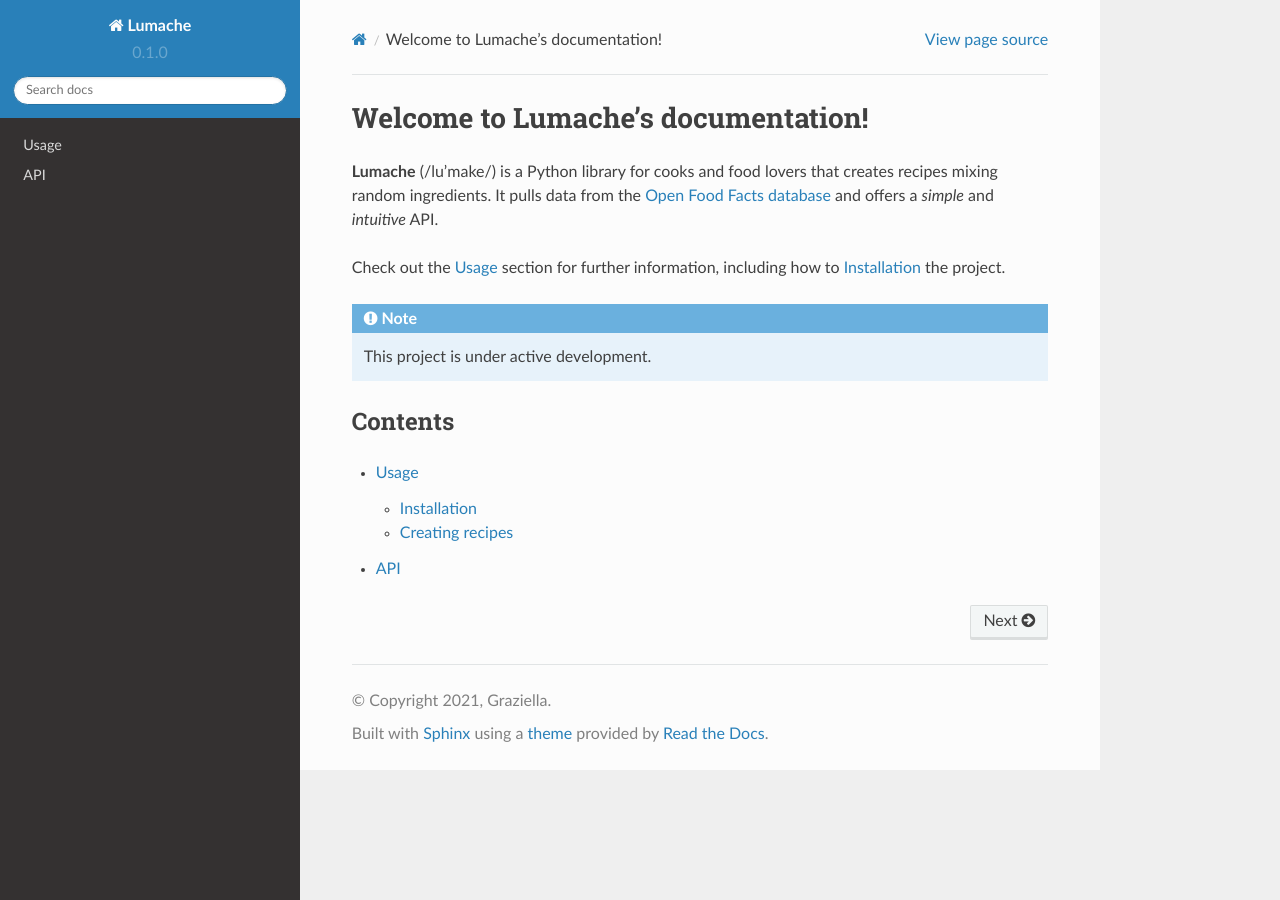
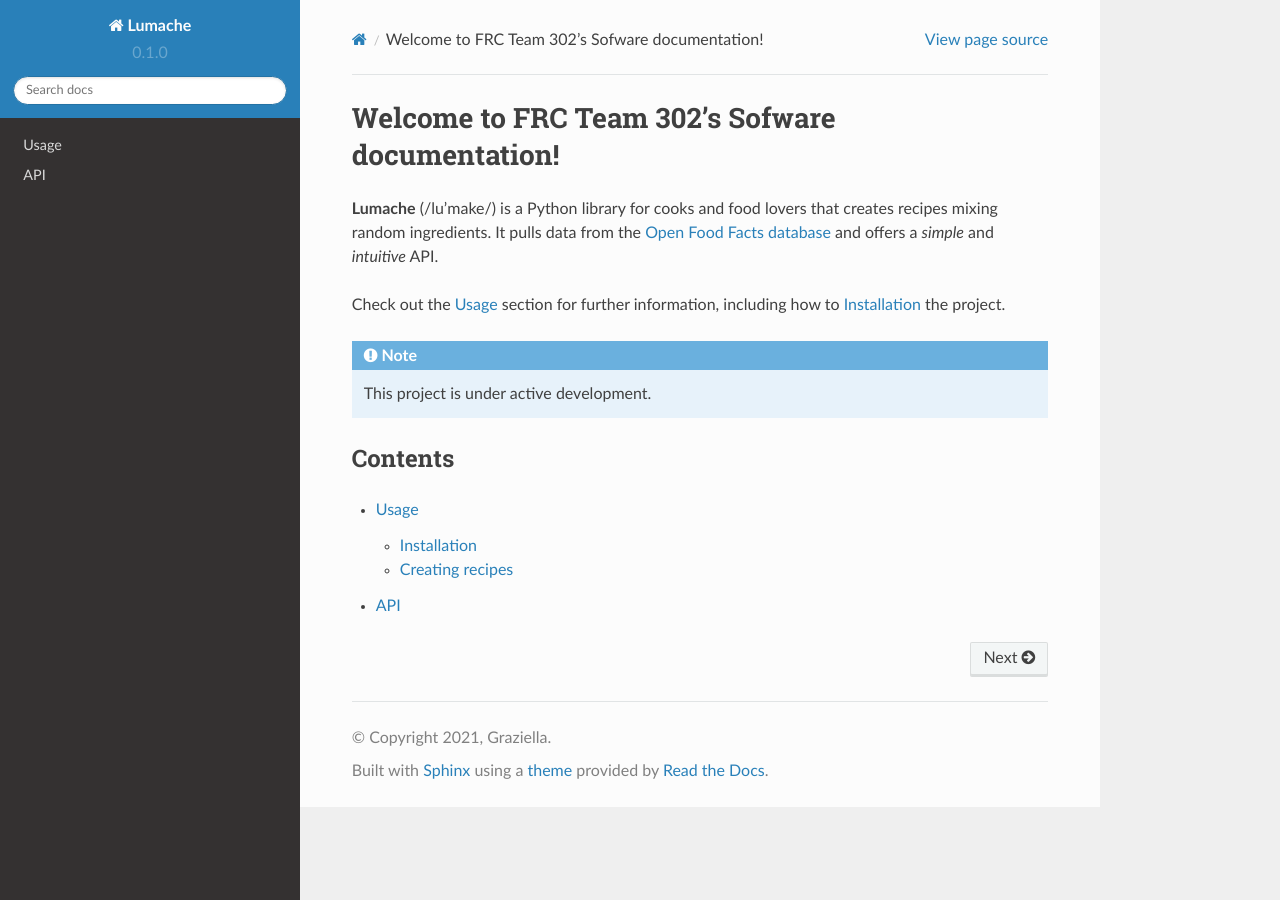
Before and after one commit to Team302/Team302Doco, a Sphinx documentation site: the page built from docs/source/index.rst, in a window 1280 px wide. Built offline with Sphinx 7.4.7 and the Read the Docs theme 2.0.0, drawn with Linux system fonts in a browser that asks for light colours.

Commit message:
test updating heading

```diff
--- a/docs/source/index.rst
+++ b/docs/source/index.rst
@@ -1,4 +1,4 @@
-Welcome to Lumache's documentation!
+Welcome to FRC Team 302's Sofware documentation!
 ===================================
 
 **Lumache** (/lu'make/) is a Python library for cooks and food lovers
```
